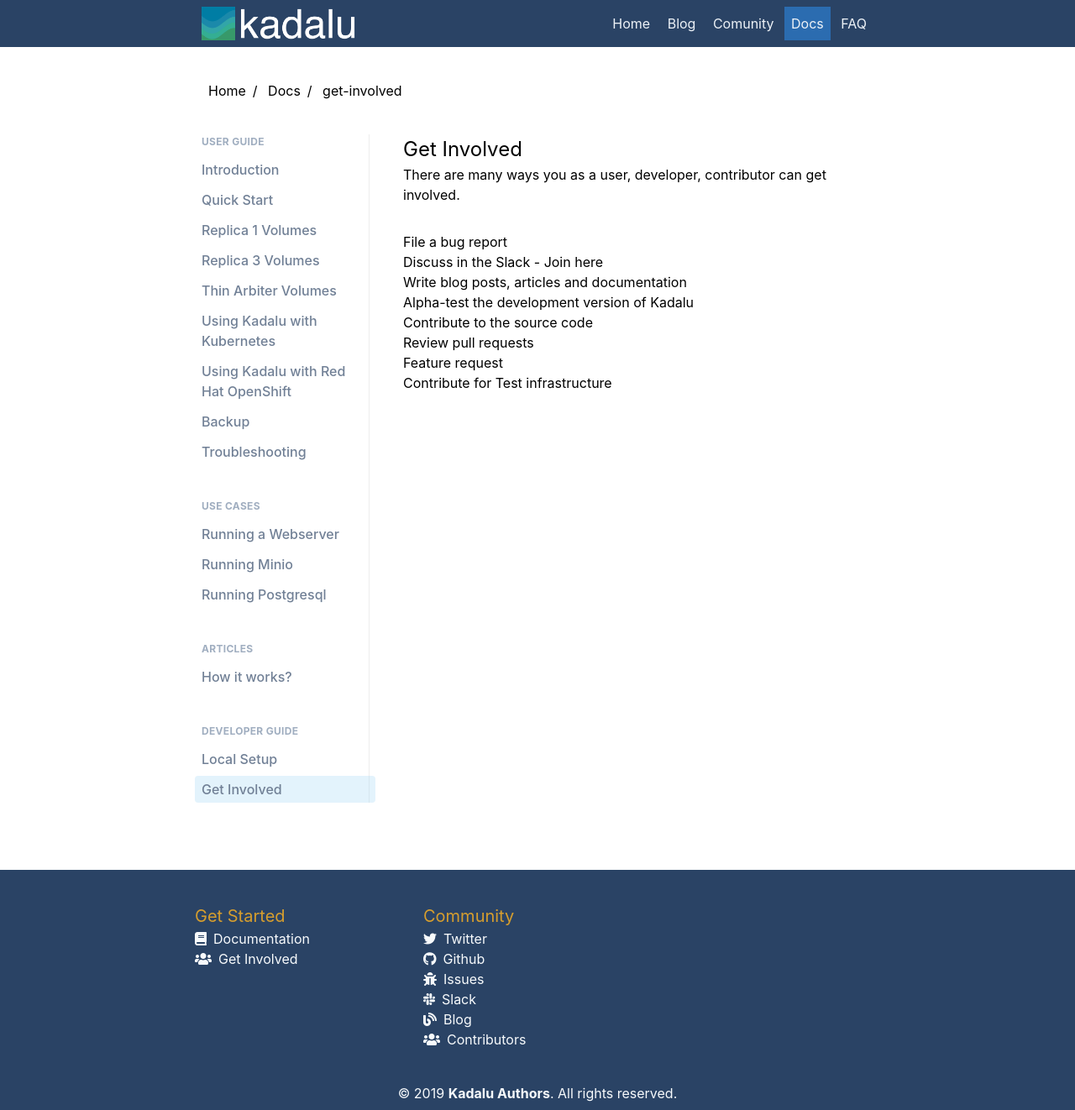
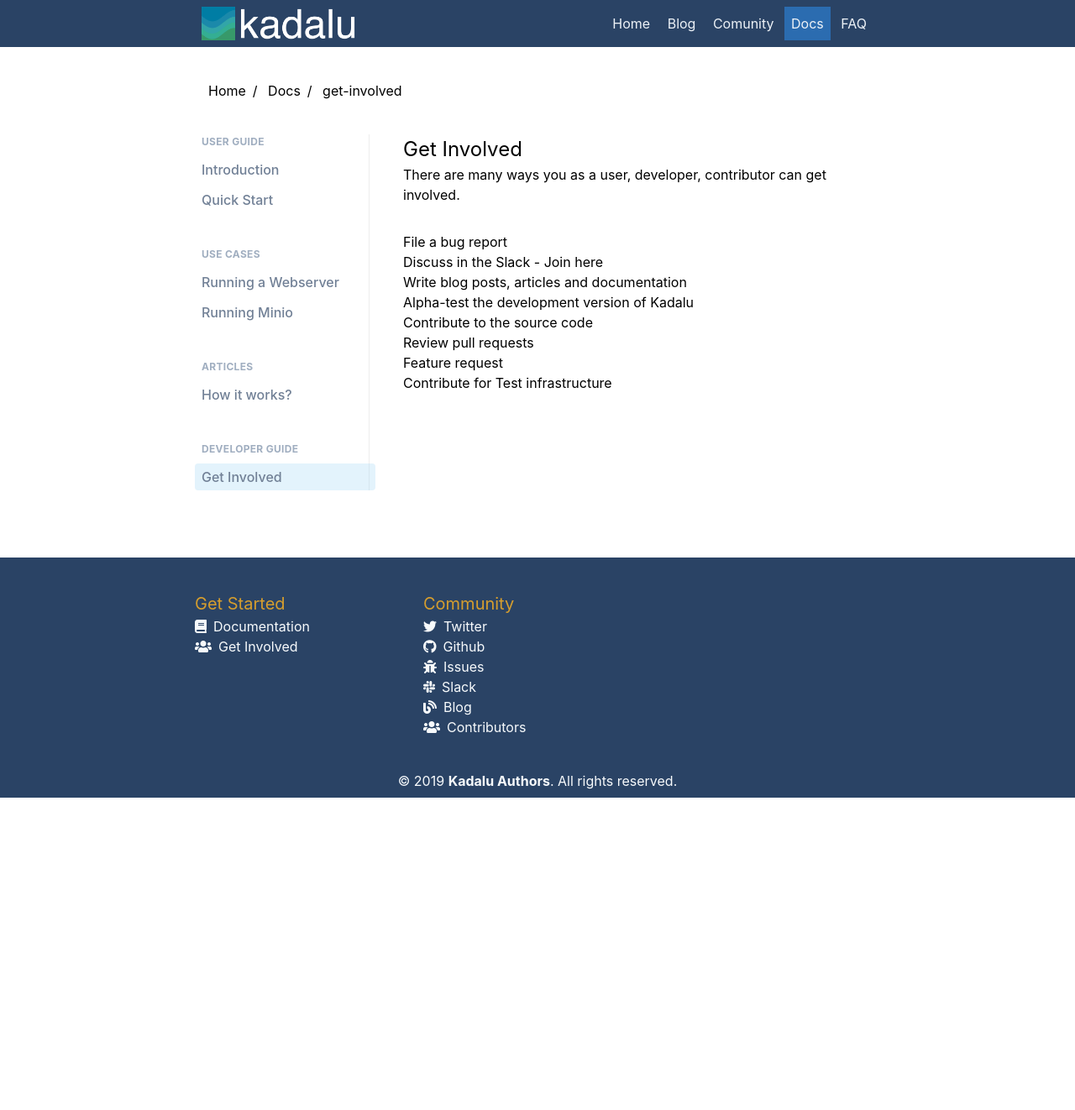
Before and after one commit to kadalu/kadalu.github.io, a Jekyll site: the page built from docs/get-involved.md, in a window 1280 px wide. Shown: the whole page at 84% size. Built offline with Jekyll 4.4.1, drawn with Linux system fonts in a browser that asks for light colours; after the commit the page ends 950 px from its top, so only the background shows below that.

Commit message:
docs: remove pages which are not updated yet

```diff
--- a/_data/docs.yml
+++ b/_data/docs.yml
@@ -2,22 +2,13 @@
   chapters:
     - title: Introduction
     - title: Quick Start
-    - title: Replica 1 Volumes
-    - title: Replica 3 Volumes
-    - title: Thin Arbiter Volumes
-    - title: Using Kadalu with Kubernetes
-    - title: Using Kadalu with Red Hat OpenShift
-    - title: Backup
-    - title: Troubleshooting
 - section: Use cases
   chapters:
     - title: Running a Webserver
     - title: Running Minio
-    - title: Running Postgresql
 - section: Articles
   chapters:
     - title: How it works?
 - section: Developer Guide
   chapters:
-    - title: Local Setup
     - title: Get Involved
```
Also changed, not shown: docs/how-it-works.md (added, +11 -0 lines).
